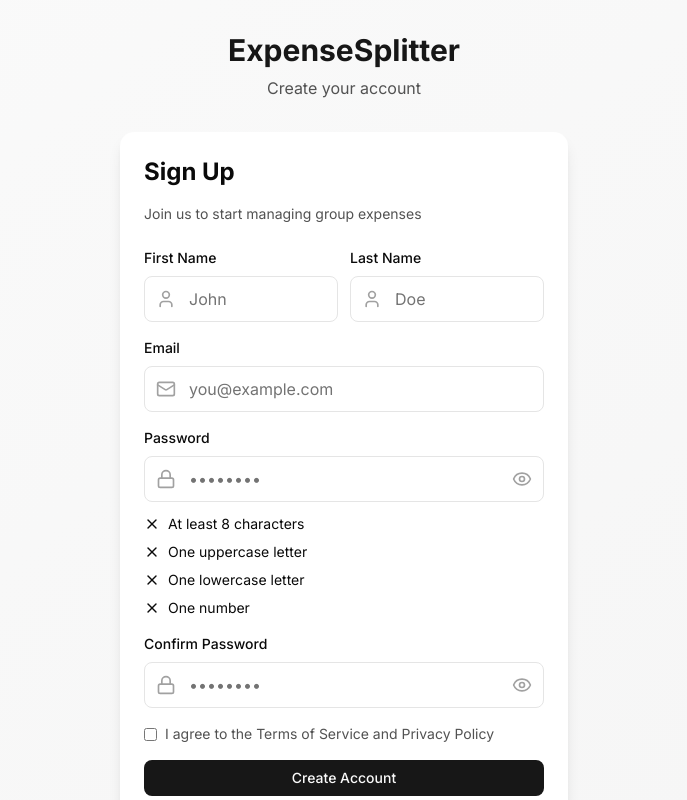
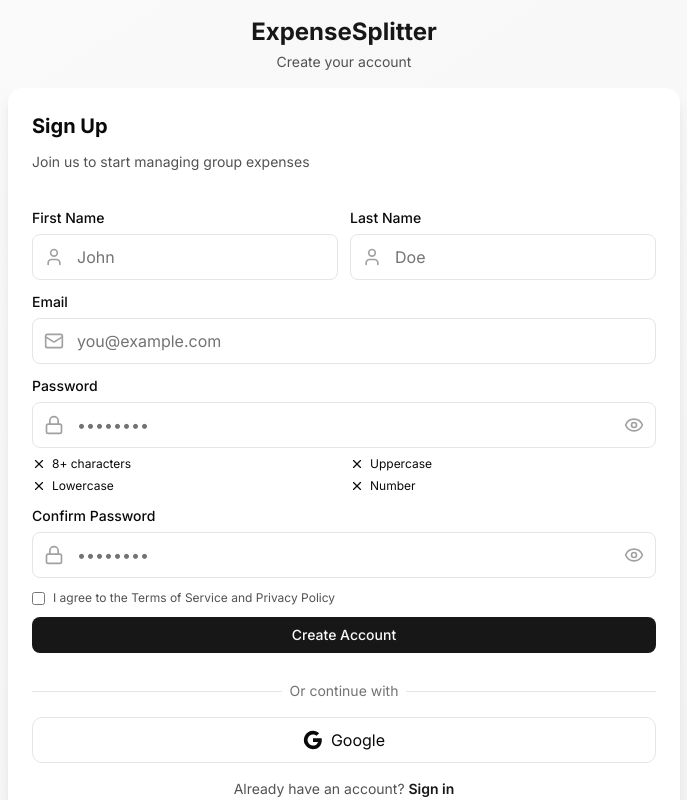
Before and after one commit to inevitable-ank/ExpenseSplitterFrontend, a Next.js app: page /auth/signup in a window 1280 px wide. Shown: the top 800 px of the page, without its empty margins (296-983 px from the left). Built offline with nearby package versions, Linux system fonts and the light colour scheme.

Commit message:
changed the look of the sign up form

```diff
--- a/app/auth/signup/page.tsx
+++ b/app/auth/signup/page.tsx
@@ -85,22 +85,22 @@ export default function SignupPage() {
   }
 
   return (
-    <main className="min-h-screen flex items-center justify-center bg-gradient-to-br from-neutral-50 to-neutral-100 px-4 py-8">
-      <div className="w-full max-w-md">
+    <main className="min-h-screen flex items-center justify-center bg-gradient-to-br from-neutral-50 to-neutral-100 px-4 py-4">
+      <div className="w-full max-w-2xl">
         {/* Logo */}
-        <div className="text-center mb-8">
-          <h1 className="text-3xl font-bold text-primary">ExpenseSplitter</h1>
-          <p className="text-neutral-600 mt-2">Create your account</p>
+        <div className="text-center mb-4">
+          <h1 className="text-2xl font-bold text-primary">ExpenseSplitter</h1>
+          <p className="text-neutral-600 mt-1 text-sm">Create your account</p>
         </div>
 
         {/* Signup Card */}
         <Card className="border-0 shadow-lg">
-          <CardHeader>
-            <h2 className="text-2xl font-bold">Sign Up</h2>
-            <p className="text-neutral-600 text-sm mt-2">Join us to start managing group expenses</p>
+          <CardHeader className="pb-3">
+            <h2 className="text-xl font-bold">Sign Up</h2>
+            <p className="text-neutral-600 text-sm mt-1">Join us to start managing group expenses</p>
           </CardHeader>
           <CardContent>
-            <form onSubmit={handleSubmit} className="space-y-4">
+            <form onSubmit={handleSubmit} className="space-y-3">
               {error && (
                 <div className="p-4 bg-error/10 border border-error/30 rounded-lg text-error text-sm">{error}</div>
               )}
@@ -108,7 +108,7 @@ export default function SignupPage() {
               {/* Name Fields */}
               <div className="grid grid-cols-2 gap-3">
                 <div>
-                  <label className="block text-sm font-medium mb-2">First Name</label>
+                  <label className="block text-sm font-medium mb-1.5">First Name</label>
                   <div className="relative">
                     <User className="absolute left-3 top-1/2 -translate-y-1/2 text-neutral-400 pointer-events-none" size={20} />
                     <input
@@ -123,7 +123,7 @@ export default function SignupPage() {
                   </div>
                 </div>
                 <div>
-                  <label className="block text-sm font-medium mb-2">Last Name</label>
+                  <label className="block text-sm font-medium mb-1.5">Last Name</label>
                   <div className="relative">
                     <User className="absolute left-3 top-1/2 -translate-y-1/2 text-neutral-400 pointer-events-none" size={20} />
                     <input
@@ -141,7 +141,7 @@ export default function SignupPage() {
 
               {/* Email Field */}
               <div>
-                <label className="block text-sm font-medium mb-2">Email</label>
+                <label className="block text-sm font-medium mb-1.5">Email</label>
                 <div className="relative">
                   <Mail className="absolute left-3 top-1/2 -translate-y-1/2 text-neutral-400 pointer-events-none" size={20} />
                   <input
@@ -158,7 +158,7 @@ export default function SignupPage() {
 
               {/* Password Field */}
               <div>
-                <label className="block text-sm font-medium mb-2">Password</label>
+                <label className="block text-sm font-medium mb-1.5">Password</label>
                 <div className="relative">
                   <Lock className="absolute left-3 top-1/2 -translate-y-1/2 text-neutral-400 pointer-events-none" size={20} />
                   <input
@@ -179,46 +179,46 @@ export default function SignupPage() {
                   </button>
                 </div>
 
-                {/* Password Strength Indicator */}
-                <div className="mt-3 space-y-2">
-                  <div className="flex items-center gap-2 text-sm">
+                {/* Password Strength Indicator - Compact Grid */}
+                <div className="mt-2 grid grid-cols-2 gap-x-3 gap-y-1.5">
+                  <div className="flex items-center gap-1.5 text-xs">
                     {passwordStrength.hasLength ? (
-                      <Check className="text-success" size={16} />
+                      <Check className="text-success" size={14} />
                     ) : (
-                      <X className="text-error" size={16} />
+                      <X className="text-error" size={14} />
                     )}
-                    <span>At least 8 characters</span>
+                    <span>8+ characters</span>
                   </div>
-                  <div className="flex items-center gap-2 text-sm">
+                  <div className="flex items-center gap-1.5 text-xs">
                     {passwordStrength.hasUppercase ? (
-                      <Check className="text-success" size={16} />
+                      <Check className="text-success" size={14} />
                     ) : (
-                      <X className="text-error" size={16} />
+                      <X className="text-error" size={14} />
                     )}
-                    <span>One uppercase letter</span>
+                    <span>Uppercase</span>
                   </div>
-                  <div className="flex items-center gap-2 text-sm">
+                  <div className="flex items-center gap-1.5 text-xs">
                     {passwordStrength.hasLowercase ? (
-                      <Check className="text-success" size={16} />
+                      <Check className="text-success" size={14} />
                     ) : (
-                      <X className="text-error" size={16} />
+                      <X className="text-error" size={14} />
                     )}
-                    <span>One lowercase letter</span>
+                    <span>Lowercase</span>
                   </div>
-                  <div className="flex items-center gap-2 text-sm">
+                  <div className="flex items-center gap-1.5 text-xs">
                     {passwordStrength.hasNumber ? (
-                      <Check className="text-success" size={16} />
+                      <Check className="text-success" size={14} />
                     ) : (
-                      <X className="text-error" size={16} />
+                      <X className="text-error" size={14} />
                     )}
-                    <span>One number</span>
+                    <span>Number</span>
                   </div>
                 </div>
               </div>
 
               {/* Confirm Password Field */}
               <div>
-                <label className="block text-sm font-medium mb-2">Confirm Password</label>
+                <label className="block text-sm font-medium mb-1.5">Confirm Password</label>
                 <div className="relative">
                   <Lock className="absolute left-3 top-1/2 -translate-y-1/2 text-neutral-400 pointer-events-none" size={20} />
                   <input
@@ -244,8 +244,8 @@ export default function SignupPage() {
 
               {/* Terms */}
               <div className="flex items-start gap-2">
-                <input type="checkbox" id="terms" className="mt-1" required />
-                <label htmlFor="terms" className="text-sm text-neutral-600">
+                <input type="checkbox" id="terms" className="mt-0.5" required />
+                <label htmlFor="terms" className="text-xs text-neutral-600 leading-tight">
                   I agree to the Terms of Service and Privacy Policy
                 </label>
               </div>
@@ -256,7 +256,7 @@ export default function SignupPage() {
               </Button>
 
               {/* Divider */}
-              <div className="relative my-6">
+              <div className="relative my-4">
                 <div className="absolute inset-0 flex items-center">
                   <div className="w-full border-t border-border"></div>
                 </div>
@@ -293,7 +293,7 @@ export default function SignupPage() {
             </form>
 
             {/* Sign In Link */}
-            <p className="text-center text-sm text-neutral-600 mt-6">
+            <p className="text-center text-sm text-neutral-600 mt-4">
               Already have an account?{" "}
               <Link href="/auth/login" className="text-primary font-semibold hover:underline">
                 Sign in
```
